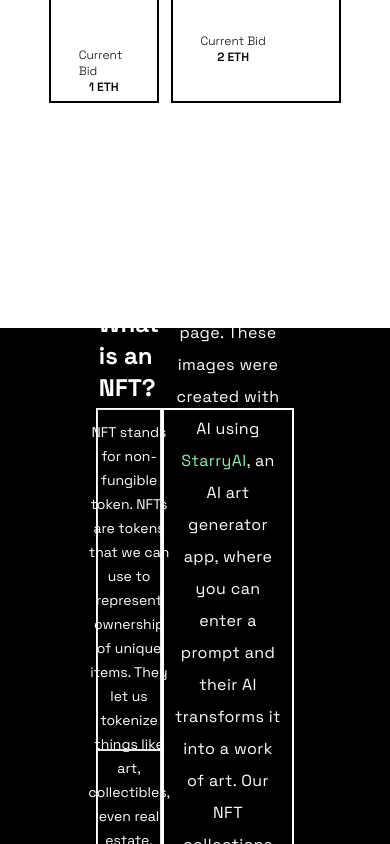
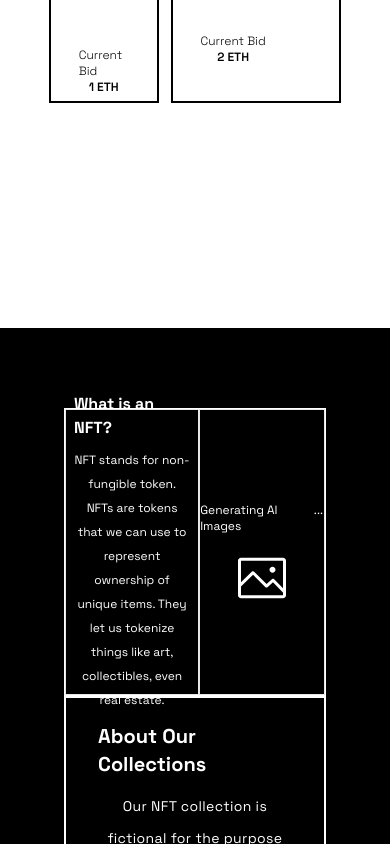
Before and after one commit to CharlesCarr/next-nft-landing-page, a Next.js app: page / in a window 390 px wide. Shown: the part 1360-2204 px from the top of the page. Built offline with nearby package versions, Linux system fonts and the light colour scheme.

Commit message:
feat: add responsiveness to about section

```diff
--- a/components/sections/About.tsx
+++ b/components/sections/About.tsx
@@ -3,19 +3,19 @@ import { SlPicture } from "react-icons/sl";
 
 const About = () => {
   return (
-    <div className="bg-black h-screen w-full flex justify-center items-center px-24 py-20 text-white" id="about">
-      <div className="flex flex-col items-center justify-center h-full w-1/3 border border-white">
-        <div className="flex flex-col items-center justify-center h-1/2 w-full border px-6">
-          <p className="mb-4 font-bold text-2xl">What is an NFT?</p>
-          <p className="text-sm text-center leading-6">
+    <div className="bg-black md:h-screen min-h-screen w-full flex flex-col md:flex-row justify-center items-center px-16 md:px-24 py-20 text-white" id="about">
+      <div className="flex flex-row md:flex-col items-center justify-center h-72 md:h-full w-full md:w-1/3 border border-white">
+        <div className="flex flex-col items-center justify-center h-full md:h-1/2 w-full border px-2 sm:px-6">
+          <p className="mb-2 sm:mb-4 font-bold text-base sm:text-2xl">What is an NFT?</p>
+          <p className="text-xs sm:text-sm text-center leading-6">
             NFT stands for non-fungible token. NFTs are tokens that we can use
             to represent ownership of unique items. They let us tokenize things
             like art, collectibles, even real estate.
           </p>
         </div>
-        <div className="flex flex-col items-center justify-center h-1/2 w-full border py-10">
+        <div className="flex flex-col items-center justify-center h-full md:h-1/2 w-full border py-10">
           <div className="flex flex-col justify-center items-center">
-            <div className="flex mb-5">
+            <div className="flex mb-5 text-xs sm:text-base">
               <p>Generating AI Images</p>
               <Typewriter
                 options={{
@@ -26,15 +26,15 @@ const About = () => {
                 }}
               />
             </div>
-            <SlPicture className="w-24 h-24" />
+            <SlPicture className="w-12 h-12 sm:w-24 sm:h-24" />
           </div>
         </div>
       </div>
 
-      <div className="flex flex-col items-center justify-start h-full w-2/3 border border-white">
-        <div className="flex flex-col items-center justify-center h-3/4 w-full border border-white px-16 py-6">
-          <p className="text-4xl font-bold mb-6">About Our Collections</p>
-          <p className="tracking-wide leading-8 text-center">
+      <div className="flex flex-col items-center justify-start h-full w-full md:w-2/3 border border-white">
+        <div className="flex flex-col items-center justify-center h-3/4 w-full border border-white px-8 sm:px-16 py-6">
+          <p className="text-xl sm:text-2xl md:text-4xl font-bold mb-3 sm:mb-6">About Our Collections</p>
+          <p className="tracking-wide leading-8 text-center text-sm md:text-base">
             Our NFT collection is fictional for the purpose of creating this
             landing page. These images were created with AI using{" "}
             <a
@@ -52,7 +52,7 @@ const About = () => {
           </p>
         </div>
 
-        <div className="border h-1/4 w-full flex justify-center items-center">
+        <div className="border h-32 md:h-1/4 w-full flex justify-center items-center">
           <div className="bg-white text-black shadow-inner rounded-2xl px-6 py-2 text-sm w-3/4 text-center">
             <Typewriter
               options={{
```
